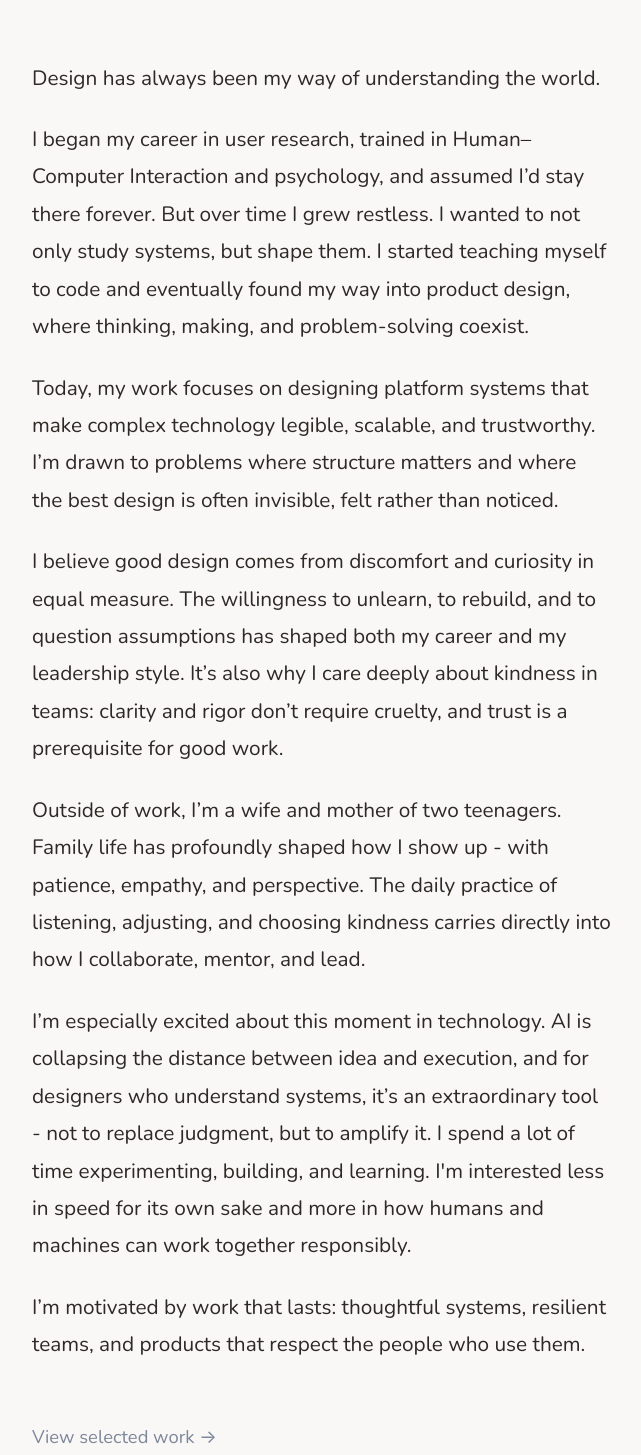
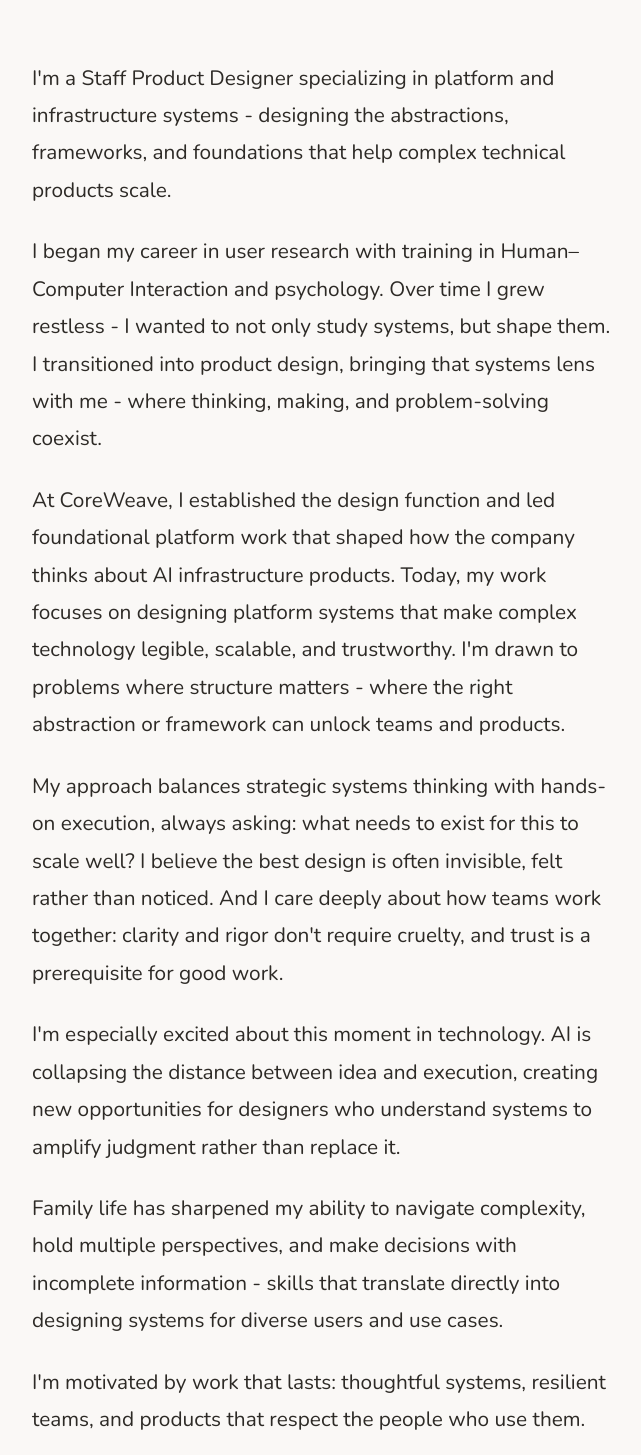
Before and after one commit to flores8/lauralee2025, a Next.js app: page /about in a window 1280 px wide. Shown: the part 195-1650 px from the top of the page, without its empty margins (315-956 px from the left). Built offline with nearby package versions, Linux system fonts and the light colour scheme.

Commit message:
update about page copy

```diff
--- a/app/(main)/about/page.js
+++ b/app/(main)/about/page.js
@@ -9,15 +9,16 @@ export default function About() {
       <section style={{ marginTop: '3rem', marginBottom: '3rem' }}>
         {/* <h2>The craft</h2> */}
         <p>
-        Design has always been my way of understanding the world.
+        I'm a Staff Product Designer specializing in platform and infrastructure systems - designing the abstractions, frameworks, and foundations that help complex technical products scale.
         </p>
-        <p>I began my career in user research, trained in Human–Computer Interaction and psychology, and assumed I’d stay there forever. But over time I grew restless. I wanted to not only study systems, but shape them. I started teaching myself to code and eventually found my way into product design, where thinking, making, and problem-solving coexist.</p>
-        <p>Today, my work focuses on designing platform systems that make complex technology legible, scalable, and trustworthy. I’m drawn to problems where structure matters and where the best design is often invisible, felt rather than noticed.</p>
-        <p>I believe good design comes from discomfort and curiosity in equal measure. The willingness to unlearn, to rebuild, and to question assumptions has shaped both my career and my leadership style. It’s also why I care deeply about kindness in teams: clarity and rigor don’t require cruelty, and trust is a prerequisite for good work.</p>
-        <p>Outside of work, I’m a wife and mother of two teenagers. Family life has profoundly shaped how I show up - with patience, empathy, and perspective. The daily practice of listening, adjusting, and choosing kindness carries directly into how I collaborate, mentor, and lead.</p>
-        <p>I’m especially excited about this moment in technology. AI is collapsing the distance between idea and execution, and for designers who understand systems, it’s an extraordinary tool - not to replace judgment, but to amplify it. I spend a lot of time experimenting, building, and learning. I'm interested less in speed for its own sake and more in how humans and machines can work together responsibly.</p>
-        <p>I’m motivated by work that lasts: thoughtful systems, resilient teams, and products that respect the people who use them.</p>
-        <p><Link href="/portfolio" className="more-link">View selected work →</Link></p>
+        <p>I began my career in user research with training in Human–Computer Interaction and psychology. Over time I grew restless - I wanted to not only study systems, but shape them. I transitioned into product design, bringing that systems lens with me - where thinking, making, and problem-solving coexist.</p>
+        <p>At CoreWeave, I established the design function and led foundational platform work that shaped how the company thinks about AI infrastructure products. Today, my work focuses on designing platform systems that make complex technology legible, scalable, and trustworthy. I'm drawn to problems where structure matters - where the right abstraction or framework can unlock teams and products.</p>
+        <p>My approach balances strategic systems thinking with hands-on execution, always asking: what needs to exist for this to scale well? I believe the best design is often invisible, felt rather than noticed. And I care deeply about how teams work together: clarity and rigor don't require cruelty, and trust is a prerequisite for good work.</p>
+        <p>I'm especially excited about this moment in technology. AI is collapsing the distance between idea and execution, creating new opportunities for designers who understand systems to amplify judgment rather than replace it.</p>
+        <p>Family life has sharpened my ability to navigate complexity, hold multiple perspectives, and make decisions with incomplete information - skills that translate directly into designing systems for diverse users and use cases.</p>
+        <p>I'm motivated by work that lasts: thoughtful systems, resilient teams, and products that respect the people who use them. </p>
+        <p>I'm currently seeking Principal or Staff+ IC roles focused on platform, infrastructure, or systems design - where I can partner closely with Product and Engineering leadership to solve problems that compound over time.</p>
+        <p><Link href="/portfolio" className="more-link">View systems case studies →</Link></p>
       </section>
     </div>
   )
```
